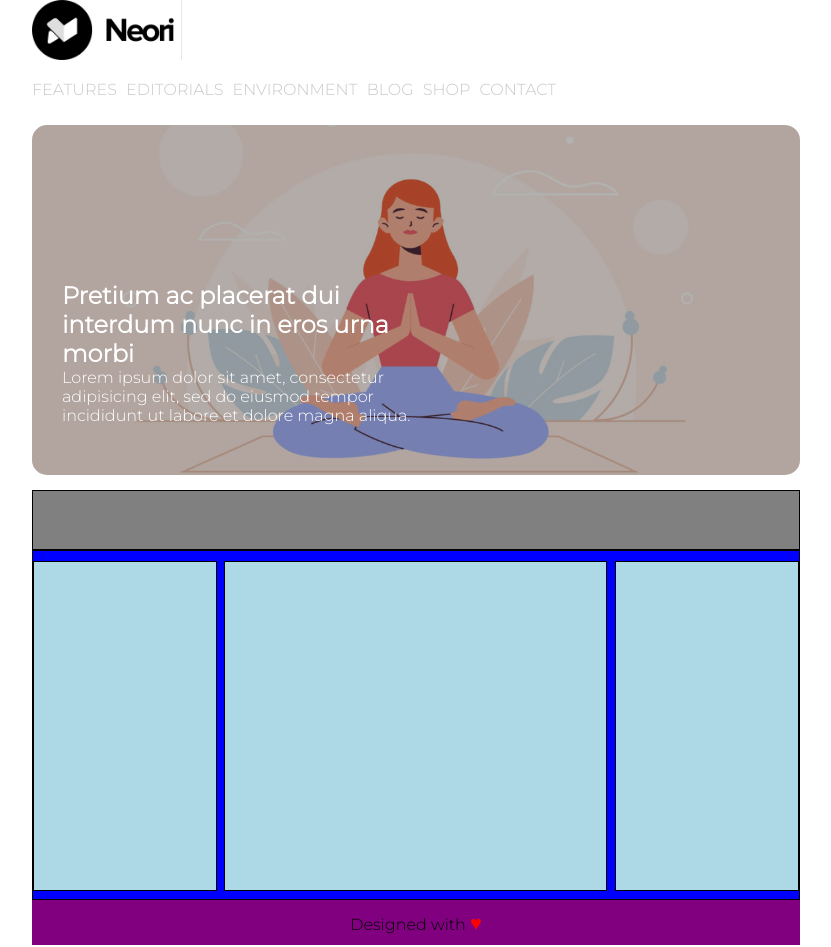
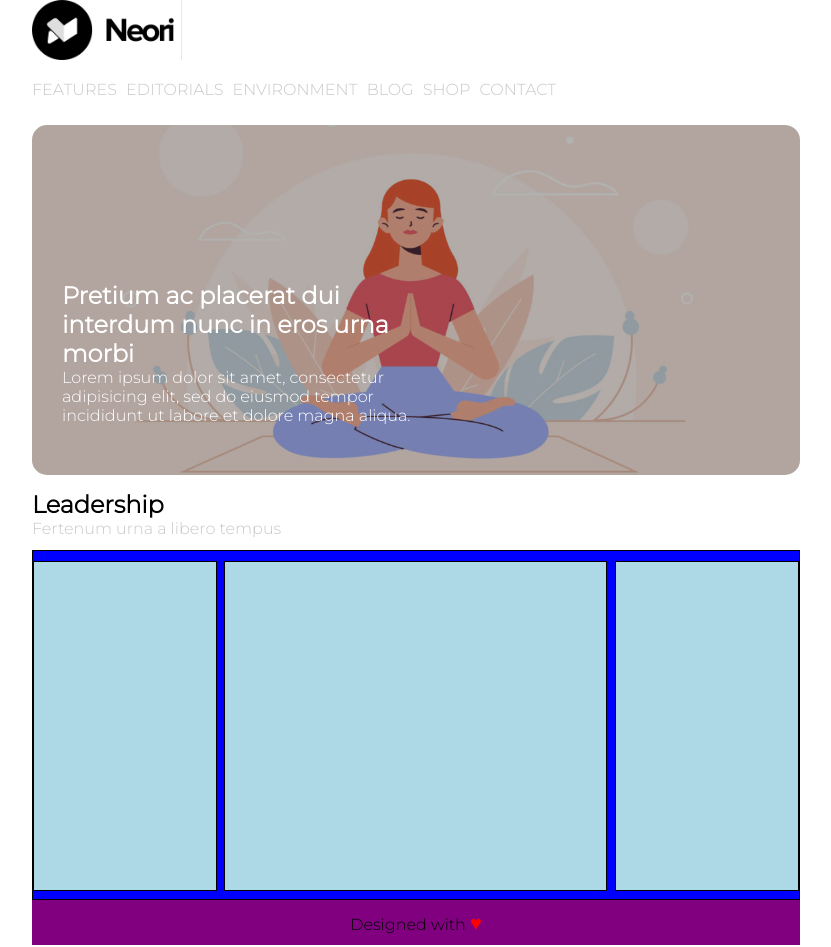
Before and after one commit to AlbertoGambino/htmlcss-wp, a plain HTML site: page index.html in a window 1280 px wide. Shown: the whole page, without its empty margins (224-1055 px from the left). Drawn offline with Linux system fonts and the light colour scheme.

Commit message:
Sezione 2

```diff
--- a/index.html
+++ b/index.html
@@ -42,6 +42,9 @@
       </section>
       <section class="sezione2">
 
+        <h1>Leadership</h1>
+        <p id="Fertenum">Fertenum urna a libero tempus</p>
+
       </section>
       <section class="sezione3">
 
--- a/style.css
+++ b/style.css
@@ -74,8 +74,11 @@ bottom: 50px;
 
 .sezione2{
   height: 60px;
-  background-color: grey;
-  border: 1px solid black;
+  border-radius: 15px;
+}
+
+#Fertenum{
+  color: rgb(200,200,200);
 }
 
 .sezione3{
```
